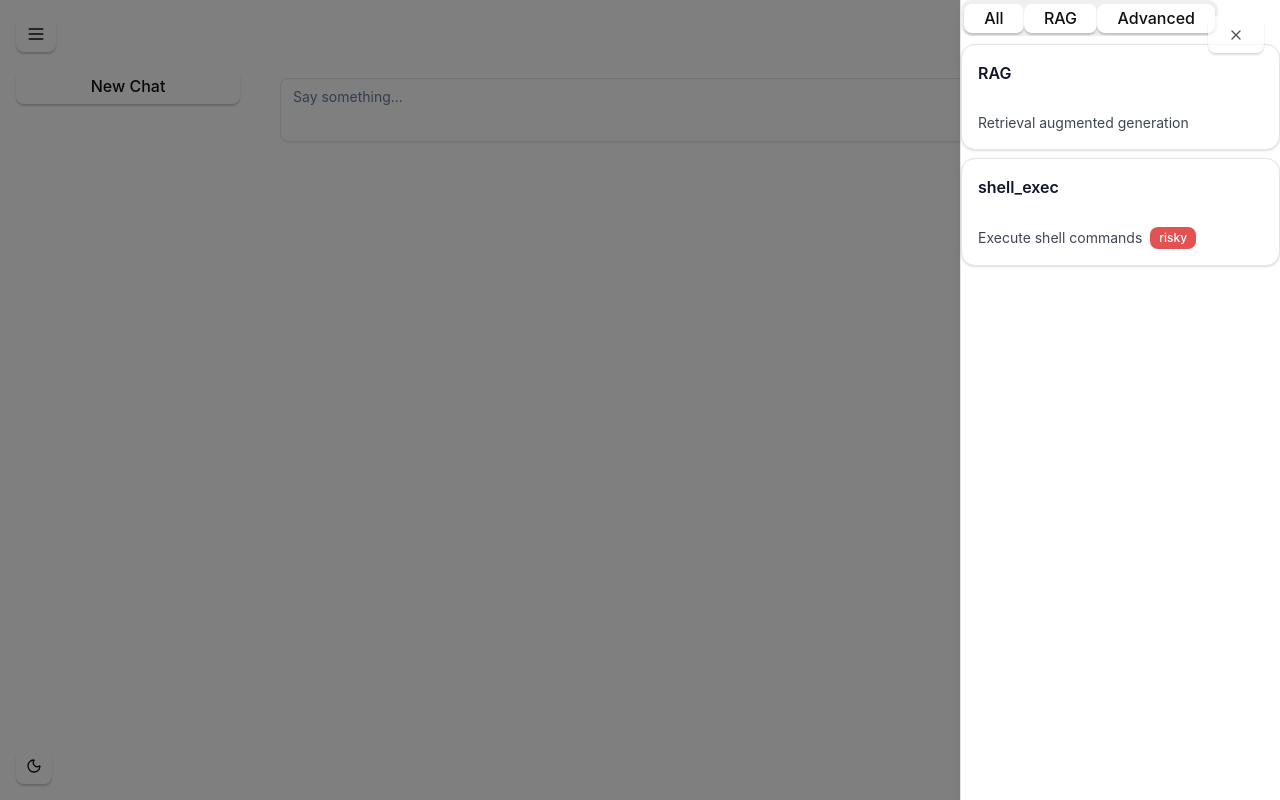
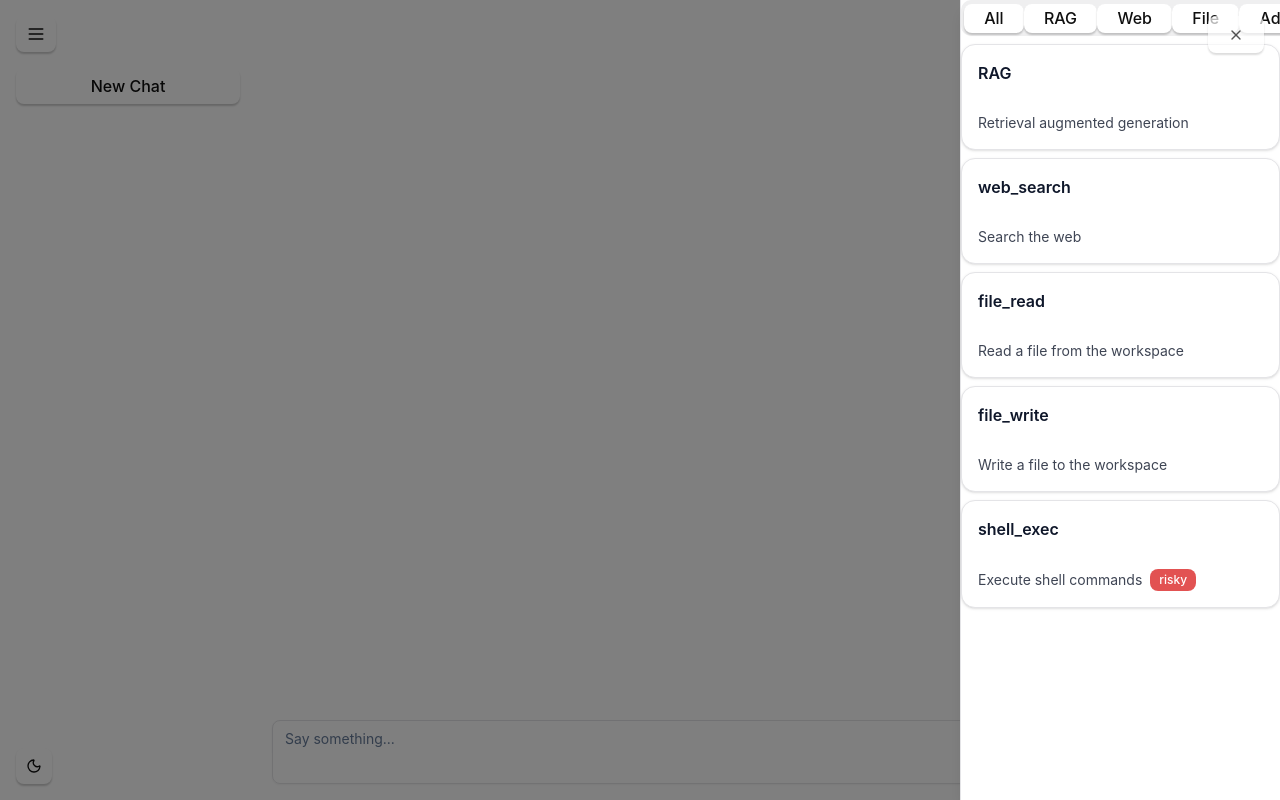
Before and after one commit to Cstannahill/ollama-desktop, a React (Vite) app: page / in a window 1280 px wide. Both pictures are taken after a click on the button 1251 px from the left and 26 px from the top of the page. Built offline with nearby package versions, Linux system fonts and the light colour scheme; what tailwind-animate would draw is missing.

Commit message:
fix ui layout and tool list

```diff
--- a/src/components/layout/ChatLayout.tsx
+++ b/src/components/layout/ChatLayout.tsx
@@ -9,14 +9,16 @@ import { Menu } from 'lucide-react'
 export interface ChatLayoutProps {
   /** Sidebar configuration. */
   sidebarProps: React.ComponentProps<typeof Sidebar>
-  /** Chat content nodes. */
+  /** Chat content nodes (message bubbles). */
   children: ReactNode
+  /** Input element rendered at the bottom. */
+  input: ReactNode
 }
 
 /**
  * Main application shell combining sidebar, message stream and tool drawer.
  */
-export function ChatLayout({ sidebarProps, children }: ChatLayoutProps) {
+export function ChatLayout({ sidebarProps, children, input }: ChatLayoutProps) {
   const [toolsOpen, setToolsOpen] = useState(false)
   return (
     <div className="flex h-screen bg-bg-app text-white">
@@ -39,14 +41,17 @@ export function ChatLayout({ sidebarProps, children }: ChatLayoutProps) {
             </Sheet>
           </div>
         </div>
+        <div className="relative flex-1">
           <ScrollArea
-          className="flex-1 p-4 overflow-y-auto overscroll-contain scroll-smooth"
+            className="h-full p-4 overflow-y-auto overscroll-contain scroll-smooth"
             id="chat-scroll"
           >
             {children}
           </ScrollArea>
           <div className="pointer-events-none absolute bottom-0 left-0 right-0 h-10 bg-gradient-to-t from-bg-app to-transparent" />
         </div>
+        <div className="border-t border-white/10 p-2">{input}</div>
+      </div>
     </div>
   )
 }
--- a/src/components/tools/ToolList.tsx
+++ b/src/components/tools/ToolList.tsx
@@ -5,6 +5,9 @@ import { Tabs, TabsList, TabsTrigger, TabsContent } from '@/components/ui'
 
 const tools = [
   { name: 'RAG', description: 'Retrieval augmented generation', category: 'RAG' },
+  { name: 'web_search', description: 'Search the web', category: 'Web' },
+  { name: 'file_read', description: 'Read a file from the workspace', category: 'File' },
+  { name: 'file_write', description: 'Write a file to the workspace', category: 'File' },
   { name: 'shell_exec', description: 'Execute shell commands', category: 'Advanced', risky: true },
 ]
 
@@ -17,6 +20,8 @@ export function ToolList() {
       <TabsList>
         <TabsTrigger value="All">All</TabsTrigger>
         <TabsTrigger value="RAG">RAG</TabsTrigger>
+        <TabsTrigger value="Web">Web</TabsTrigger>
+        <TabsTrigger value="File">File</TabsTrigger>
         <TabsTrigger value="Advanced">Advanced</TabsTrigger>
       </TabsList>
       <TabsContent value="All" className="space-y-2">
@@ -31,6 +36,20 @@ export function ToolList() {
             <ToolCard key={t.name} {...t} />
           ))}
       </TabsContent>
+      <TabsContent value="Web" className="space-y-2">
+        {tools
+          .filter((t) => t.category === 'Web')
+          .map((t) => (
+            <ToolCard key={t.name} {...t} />
+          ))}
+      </TabsContent>
+      <TabsContent value="File" className="space-y-2">
+        {tools
+          .filter((t) => t.category === 'File')
+          .map((t) => (
+            <ToolCard key={t.name} {...t} />
+          ))}
+      </TabsContent>
       <TabsContent value="Advanced" className="space-y-2">
         {tools
           .filter((t) => t.category === 'Advanced')
--- a/src/pages/index.tsx
+++ b/src/pages/index.tsx
@@ -10,6 +10,7 @@ export default function IndexPage() {
   return (
     <ChatLayout
       sidebarProps={{ chats: [], onNewChat: () => {}, onSelectChat: () => {} }}
+      input={<ChatInput onSend={(t) => send(t, [], crypto.randomUUID(), [])} />}
     >
       {messages.map((m) => (
         <div key={m.id} className="relative group">
@@ -25,7 +26,6 @@ export default function IndexPage() {
           )}
         </div>
       ))}
-      <ChatInput onSend={(t) => send(t, [], crypto.randomUUID(), [])} />
     </ChatLayout>
   )
 }
```
Lines whose indentation alone changed are shown as unchanged.
